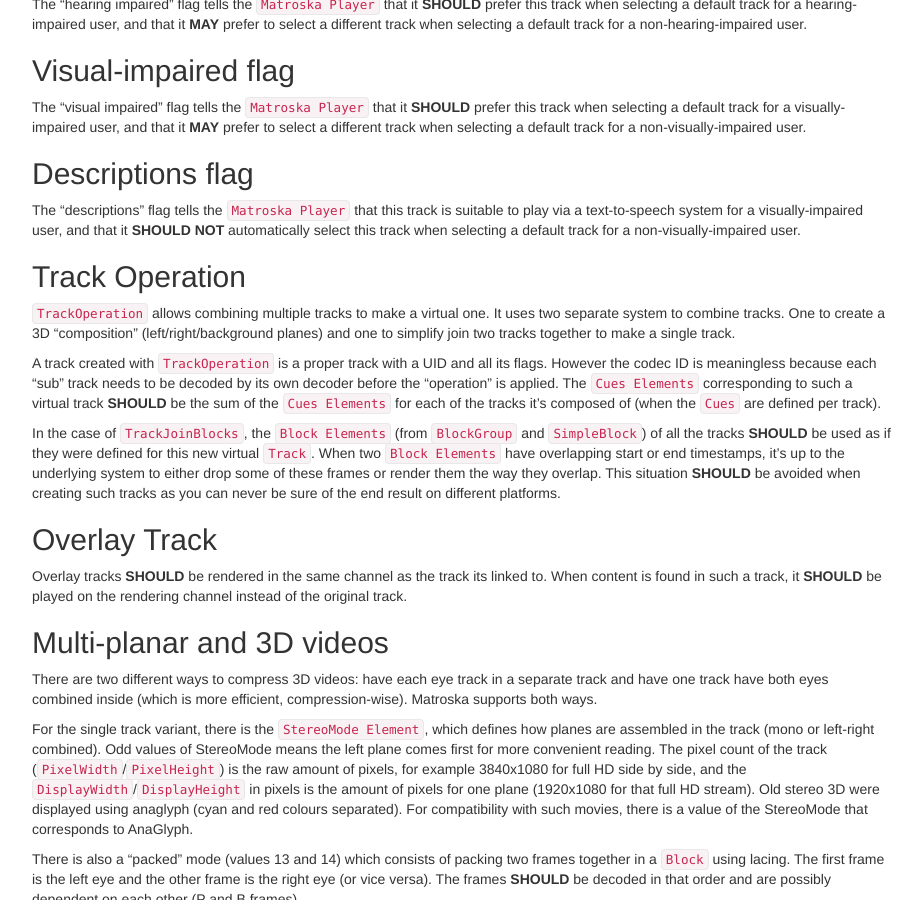
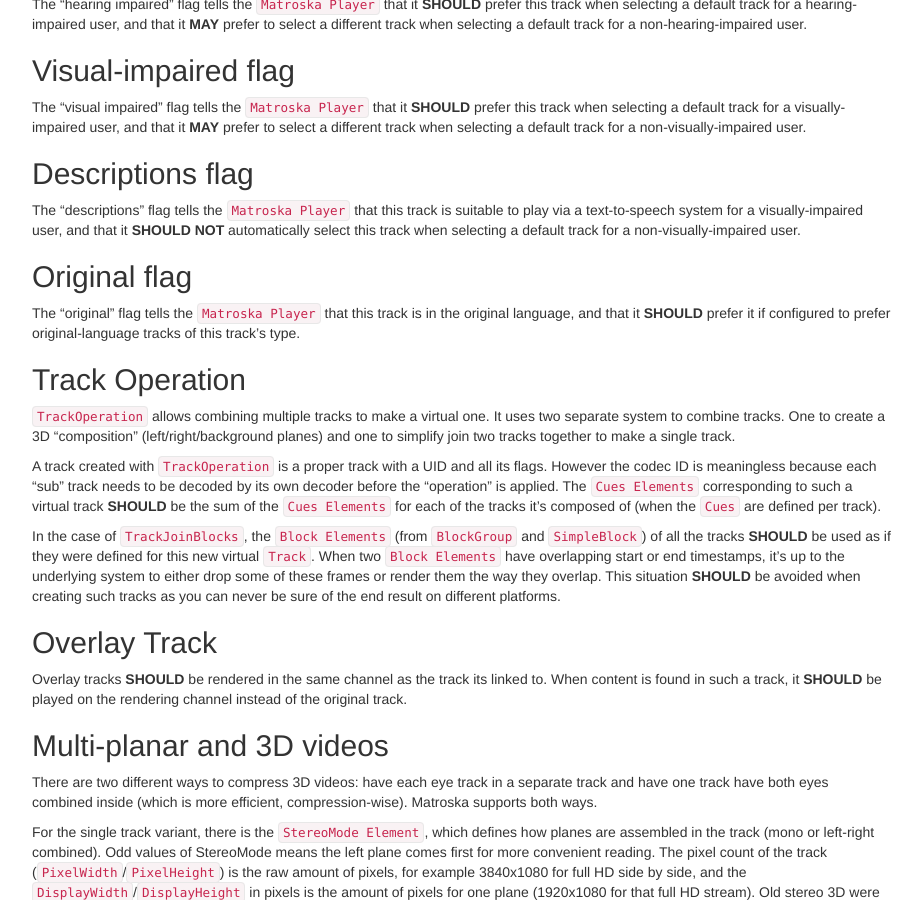
Before and after one commit to ietf-wg-cellar/matroska-specification, a Jekyll site: the page built from notes.md, in a window 1280 px wide and 900 px high, scrolled down 4509 px. Shown: the whole window, without its empty margins (273-1195 px from the left). Built offline with Jekyll 4.4.1, drawn with Linux system fonts in a browser that asks for light colours.

Commit message:
Add track flag for original-language content

```diff
--- a/ebml_matroska.xml
+++ b/ebml_matroska.xml
@@ -317,6 +317,10 @@ this can be used for tracks containing only translations of foreign-language aud
   </element>
   <element name="FlagTextDescriptions" path="\Segment\Tracks\TrackEntry\FlagTextDescriptions" id="0x55AD" type="uinteger" range="0-1" default="0" maxOccurs="1">
     <documentation lang="en" purpose="definition">Set if that track contains textual descriptions of video content. (1 bit)</documentation>
+    <extension webm="0"/>
+  </element>
+  <element name="FlagOriginal" path="\Segment\Tracks\TrackEntry\FlagOriginal" id="0x55AE" type="uinteger" range="0-1" default="0" maxOccurs="1">
+    <documentation lang="en" purpose="definition">Set if that track is in the content's original language (not a translation). (1 bit)</documentation>
     <extension webm="0"/>
   </element>
   <element name="FlagLacing" path="\Segment\Tracks\TrackEntry\FlagLacing" id="0x9C" type="uinteger" range="0-1" default="1" minOccurs="1" maxOccurs="1">
--- a/notes.md
+++ b/notes.md
@@ -292,6 +292,12 @@ The "descriptions" flag tells the `Matroska Player` that this track is suitable
 a text-to-speech system for a visually-impaired user, and that it **SHOULD NOT** automatically
 select this track when selecting a default track for a non-visually-impaired user.
 
+## Original flag
+
+The "original" flag tells the `Matroska Player` that this track is in the original language,
+and that it **SHOULD** prefer it if configured to prefer original-language tracks of this
+track's type.
+
 ## Track Operation
 
 `TrackOperation` allows combining multiple tracks to make a virtual one. It uses
```
